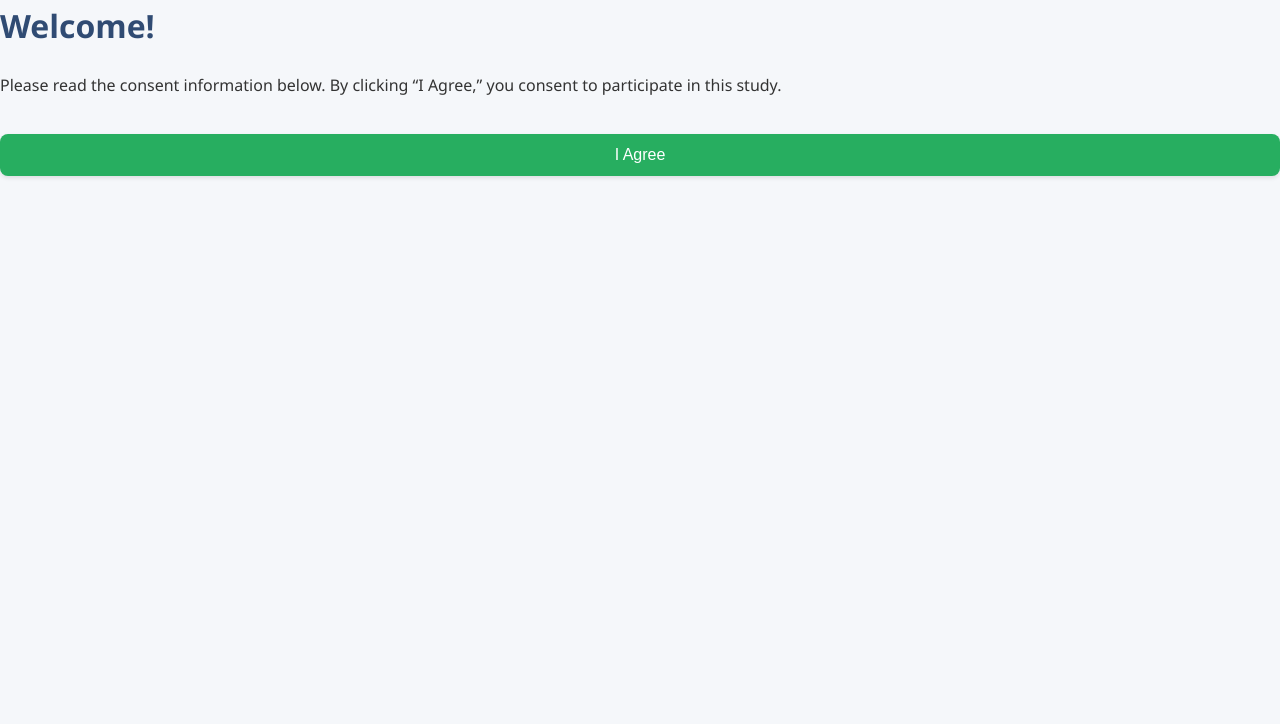
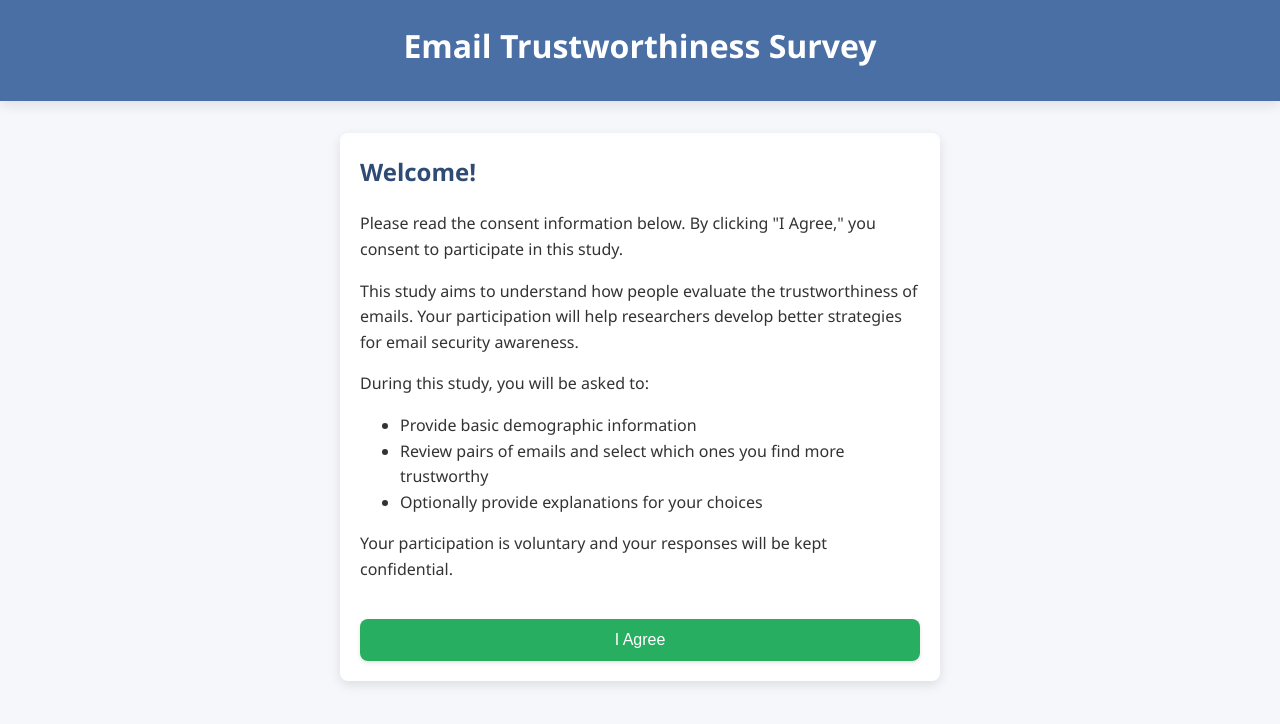
Before and after one commit to LOFWagner/Survey_Website_Comparison, a Flask app: page / in a window 1280 px wide. Shown: the top 724 px of the page. Run offline with Flask 3, Linux system fonts and the light colour scheme.

Commit message:
Fix bugs and allow for more entries

```diff
--- a/app.py
+++ b/app.py
@@ -46,10 +46,16 @@ def save_response(response):
 
 @app.route('/')
 def index():
-    # Introduction/Consent page
-    # Generate and store a unique participant id in the session
+    # Generate and store a unique participant id in the session if not exists
     if 'participant_id' not in session:
         session['participant_id'] = str(uuid.uuid4())
+
+    # Clear previous survey progress
+    if 'survey_pairs' in session:
+        del session['survey_pairs']
+    if 'current_pair' in session:
+        del session['current_pair']
+
     return render_template('index.html')
 
 
@@ -81,7 +87,7 @@ def survey():
 
         response = {
             'participant_id': participant_id,
-            'timestamp': datetime.utcnow().isoformat(),
+            'timestamp': datetime.now().isoformat(),  # Fixed deprecated utcnow()
             'pair_number': pair_number,
             'email_left': email_left,
             'email_right': email_right,
@@ -100,12 +106,17 @@ def survey():
         else:
             return redirect(url_for('survey'))
 
+    # Check if survey is already completed
+    current_pair = session.get('current_pair', 0)
+    if current_pair >= NUM_PAIRS:
+        return redirect(url_for('thank_you'))
+
     # On GET request: if survey not started, create random pairs and set counter
     if 'survey_pairs' not in session:
         session['survey_pairs'] = generate_random_pairs()
         session['current_pair'] = 0
+        current_pair = 0
 
-    current_pair = session.get('current_pair', 0)
     pairs = session.get('survey_pairs')
     # Get the current pair file names
     email_left, email_right = pairs[current_pair]
@@ -129,6 +140,17 @@ def survey():
 def thank_you():
     return render_template('thank_you.html')
 
+@app.route('/reset', methods=['GET'])
+def reset_survey():
+    # Keep participant_id but reset survey data
+    if 'participant_id' in session:
+        participant_id = session['participant_id']
+        session.clear()
+        session['participant_id'] = participant_id
+    else:
+        session.clear()
+        session['participant_id'] = str(uuid.uuid4())
+    return redirect(url_for('index'))
 
 if __name__ == '__main__':
     app.run(debug=True)
--- a/templates/index.html
+++ b/templates/index.html
@@ -4,13 +4,33 @@
   <meta charset="UTF-8">
   <title>Welcome to the Email Trustworthiness Study</title>
   <link rel="stylesheet" href="{{ url_for('static', filename='css/style.css') }}">
+  <meta name="viewport" content="width=device-width, initial-scale=1.0">
 </head>
 <body>
-  <h1>Welcome!</h1>
-  <p>Please read the consent information below. By clicking “I Agree,” you consent to participate in this study.</p>
-  <!-- Consent details here -->
-  <form action="{{ url_for('demographics') }}" method="get">
-    <button type="submit">I Agree</button>
-  </form>
+  <header>
+    <h1>Email Trustworthiness Survey</h1>
+  </header>
+  <div class="demographics-container">
+    <div class="selection-area">
+      <h2>Welcome!</h2>
+      <p>Please read the consent information below. By clicking "I Agree," you consent to participate in this study.</p>
+
+      <!-- Consent details here -->
+      <div class="consent-information">
+        <p>This study aims to understand how people evaluate the trustworthiness of emails. Your participation will help researchers develop better strategies for email security awareness.</p>
+        <p>During this study, you will be asked to:</p>
+        <ul>
+          <li>Provide basic demographic information</li>
+          <li>Review pairs of emails and select which ones you find more trustworthy</li>
+          <li>Optionally provide explanations for your choices</li>
+        </ul>
+        <p>Your participation is voluntary and your responses will be kept confidential.</p>
+      </div>
+
+      <form action="{{ url_for('demographics') }}" method="get">
+        <button type="submit">I Agree</button>
+      </form>
+    </div>
+  </div>
 </body>
 </html>
```
Also changed, not shown: results.csv (+10 -10 lines), templates/thank_you.html (+5 -3 lines).
